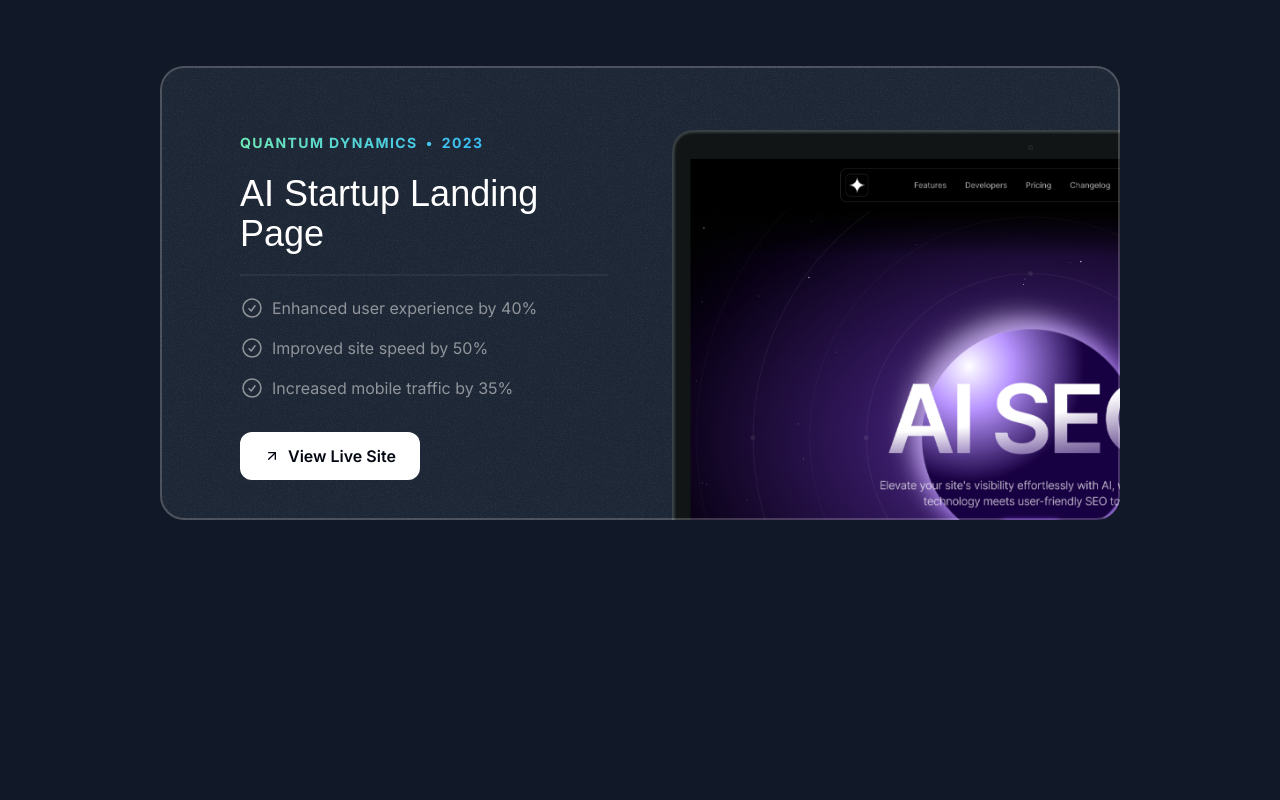
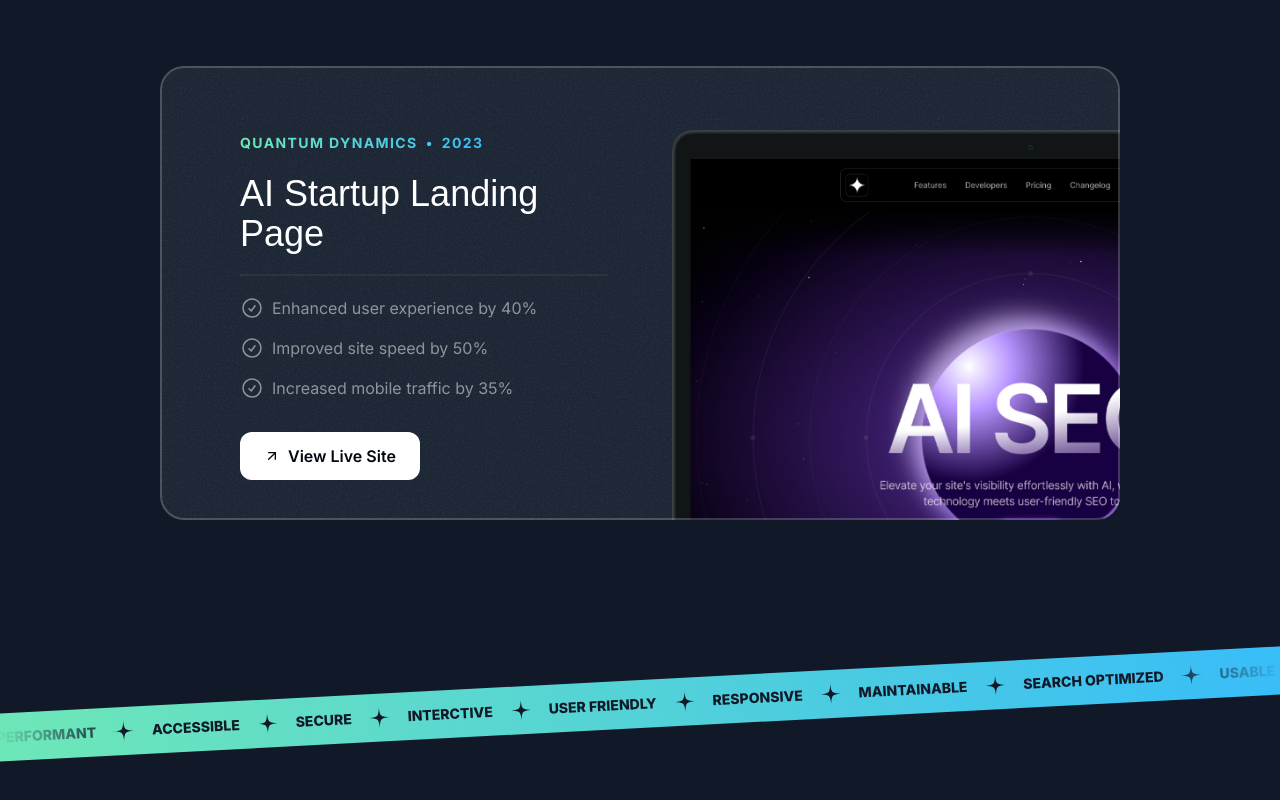
Before and after one commit to Niteshpanday05/portfolio, a Next.js app: page / in a window 1280 px wide. Shown: the part 2208-3008 px from the top of the page. Before the commit the page ends 2792 px from the top, so only its background shows below. Built offline with nearby package versions, Linux system fonts and the light colour scheme; a web font is replaced by a local one.

Commit message:
tape section completed

```diff
--- a/src/app/page.tsx
+++ b/src/app/page.tsx
@@ -1,6 +1,7 @@
 import { Header } from "@/sections/Header";
 import { HeroSection } from "@/sections/Hero";
 import { ProjectsSection } from "@/sections/Projects";
+import { TapeSection } from "@/sections/Tape";
 
 export default function Home() {
   return (
@@ -8,6 +9,7 @@
       <Header />
       <HeroSection />
       <ProjectsSection />
+      <TapeSection />
     </div>
   );
 }
--- a/src/sections/Tape.tsx
+++ b/src/sections/Tape.tsx
@@ -1,3 +1,34 @@
+import StarIcon from "@/assets/icons/star.svg";
+
+const words = [
+  "performant",
+  "Accessible",
+  "Secure",
+  "Interctive",
+  "User Friendly",
+  "Responsive",
+  "Maintainable",
+  "Search Optimized",
+  "Usable",
+  "Reliable",
+
+];
+
 export const TapeSection = () => {
-  return <div>Tape Section</div>;
+  return (
+    <div className="py-16 lg:py-24">
+      <div className="bg-gradient-to-r from-emerald-300 to-sky-400 overflow-x-clip -rotate-3 -mx-1">
+        <div className="flex [mask-image:linear-gradient(to_right,transparent,black_10%,black_90%,transparent)]">
+          <div className="flex flex-none gap-x-4 py-3 ">
+            {words.map((word) => (
+              <div key={word} className=" inline-flex gap-4 items-center">
+                <span className="text-gray-900 uppercase font-extrabold text-sm">{word}</span>
+                <StarIcon className="size-6 text-gray-900 -rotate-11" />
+              </div>
+            ))}
+          </div>
+        </div>
+      </div>
+    </div>
+  );
 };
```
